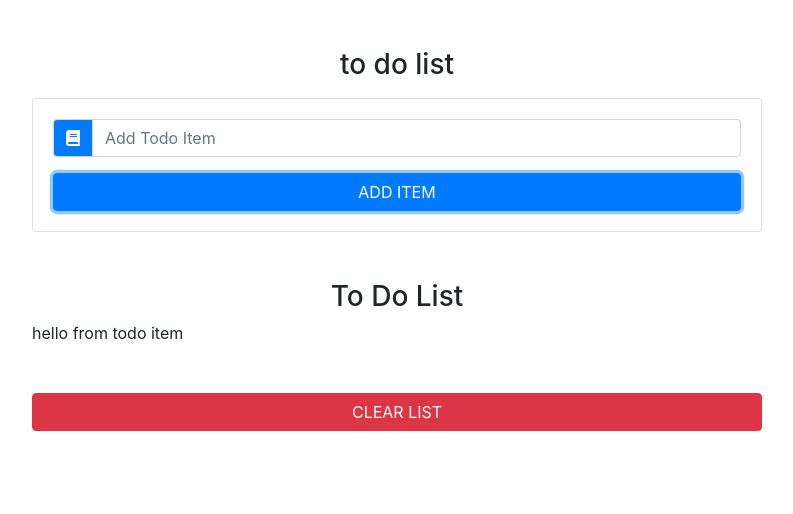
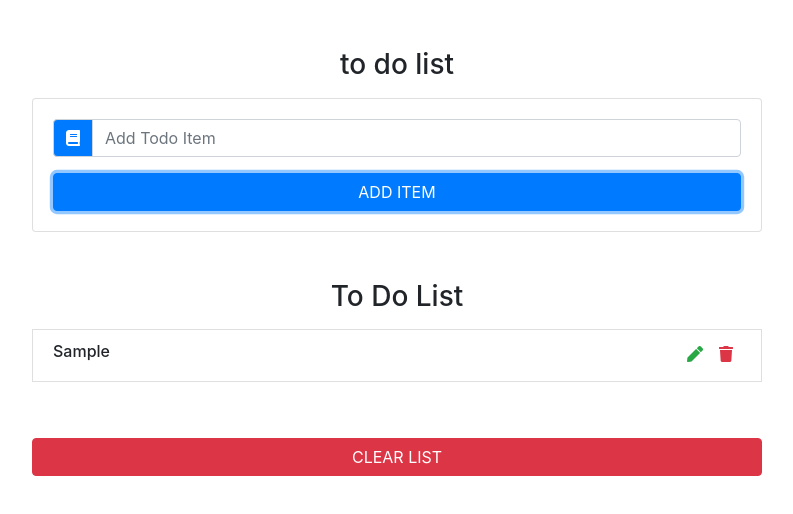
Before and after one commit to indam94/ToDoList_React, a React (Create React App) app: page / in a window 1280 px wide. Both pictures are taken after typing "Sample" into the empty fields and a click on the button "ADD ITEM". Shown: the top 514 px of the page, without its empty margins (243-1036 px from the left). Built offline with nearby package versions, Linux system fonts and the light colour scheme.

Commit message:
ToDo Item Component

```diff
--- a/src/components/ToDoItem.js
+++ b/src/components/ToDoItem.js
@@ -2,10 +2,19 @@
 
 export default class ToDoItem extends Component {
     render() {
+        const {title, handleDelete, handleEdit} = this.props
         return (
-            <div>
-                hello from todo item
-            </div>
+            <li className='list-group-item text-capitalize d-flex justify-content-between my-2'>
+                <h6>{title}</h6>
+                <div className='todo-icon'>
+                    <span className="mx-2 text-success" onClick={handleEdit}>
+                        <i className="fas fa-pen"></i>
+                    </span>
+                    <span className="mx-2 text-danger" onClick={handleDelete}>
+                        <i className="fas fa-trash"></i>
+                    </span>
+                </div>
+            </li>
         )
     }
 }
```
